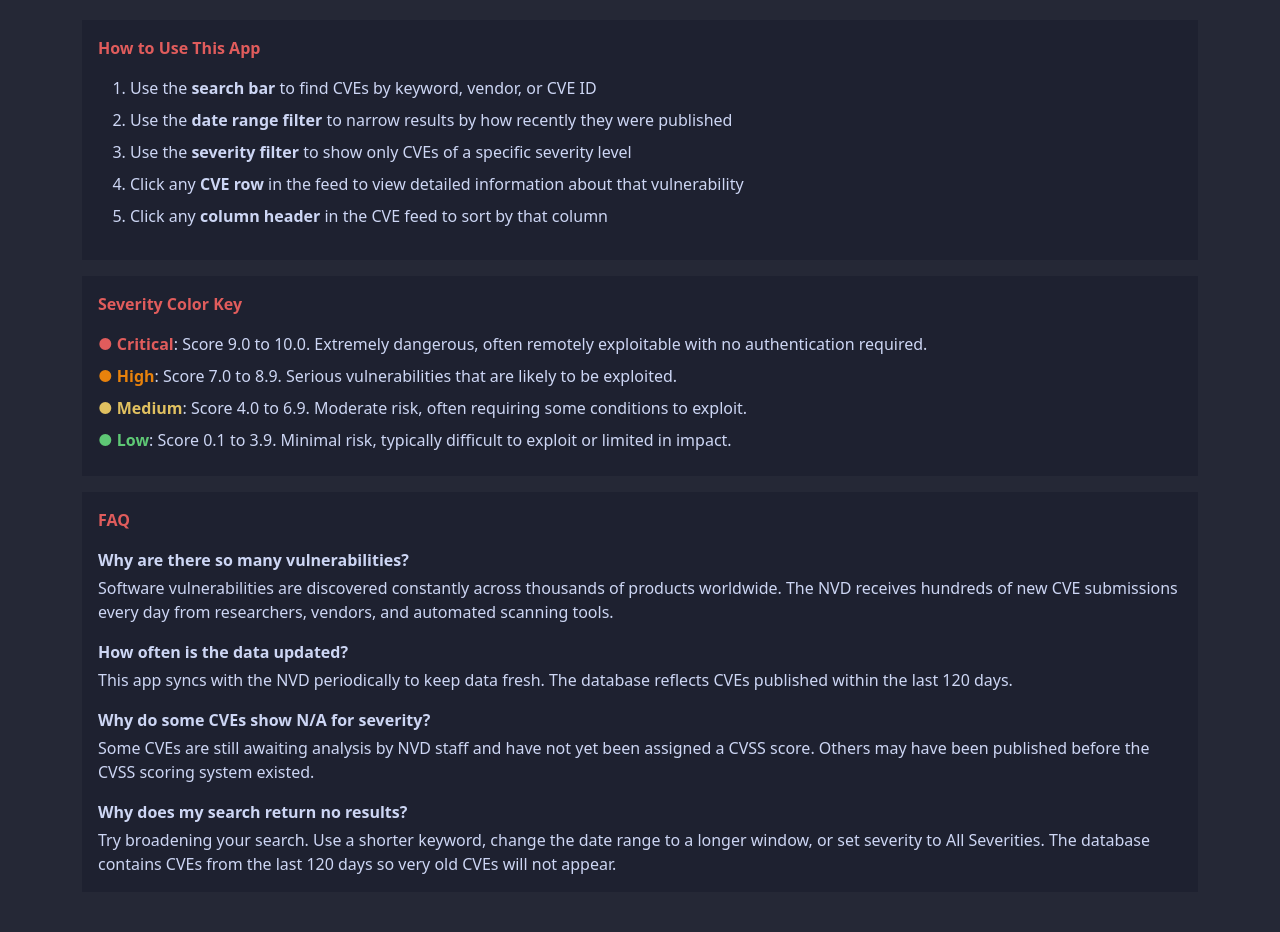
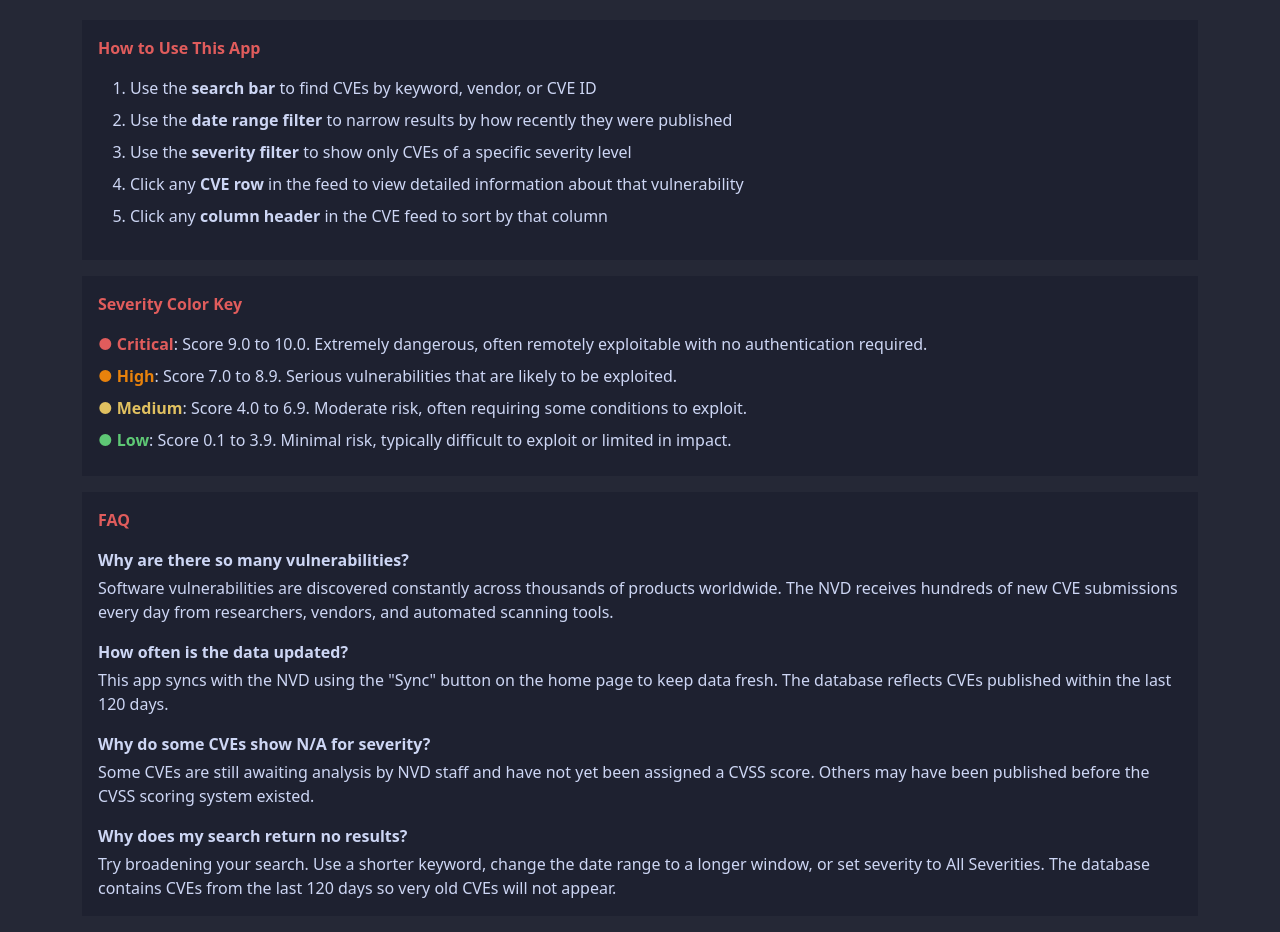
Before and after one commit to Walnut43/is-it-critical, a website: page public/help.html in a window 1280 px wide. Shown: the part 145-1077 px from the top of the page. Before the commit the page ends 1053 px from the top, so only its background shows below. Drawn offline with nearby package versions, Linux system fonts and the light colour scheme.

Commit message:
feat: vercel.json and bug fix

```diff
--- a/public/help.html
+++ b/public/help.html
@@ -74,7 +74,7 @@
                 <p class="mb-3" style="color: #cdd6f4;">Software vulnerabilities are discovered constantly across thousands of products worldwide. The NVD receives hundreds of new CVE submissions every day from researchers, vendors, and automated scanning tools.</p>
 
                 <p class="fw-bold mb-1" style="color: #cdd6f4;">How often is the data updated?</p>
-                <p class="mb-3" style="color: #cdd6f4;">This app syncs with the NVD periodically to keep data fresh. The database reflects CVEs published within the last 120 days.</p>
+                <p class="mb-3" style="color: #cdd6f4;">This app syncs with the NVD using the "Sync" button on the home page to keep data fresh. The database reflects CVEs published within the last 120 days.</p>
 
                 <p class="fw-bold mb-1" style="color: #cdd6f4;">Why do some CVEs show N/A for severity?</p>
                 <p class="mb-3" style="color: #cdd6f4;">Some CVEs are still awaiting analysis by NVD staff and have not yet been assigned a CVSS score. Others may have been published before the CVSS scoring system existed.</p>
```
Also changed, not shown: vercel.json (added).
